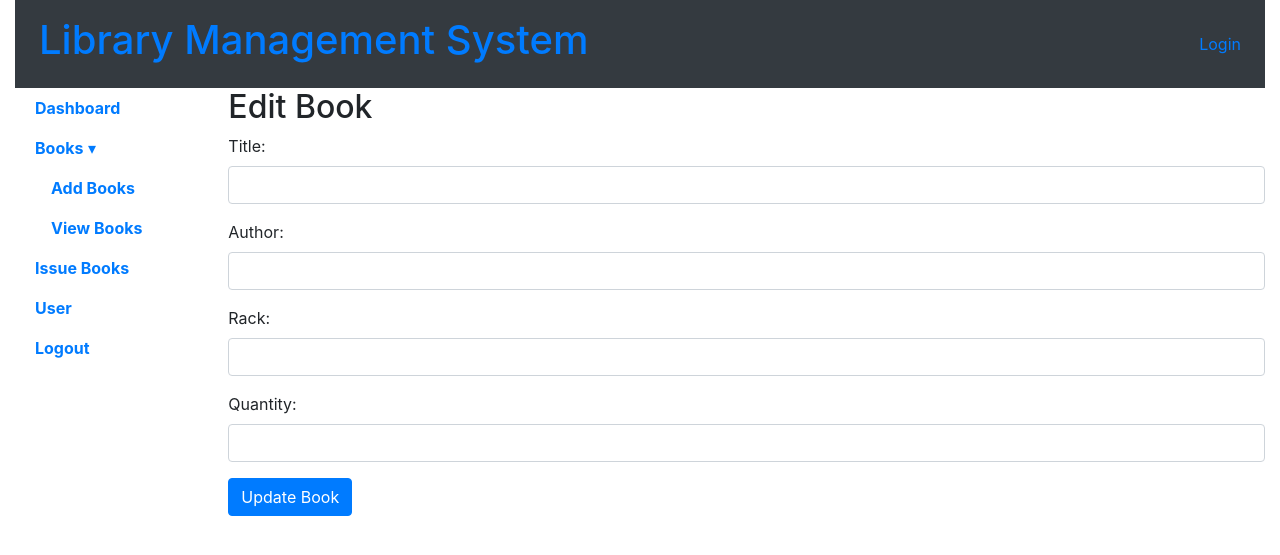
After one commit to susmithkumar/Library_Management_System, a Flask app: template templates/edit_book.html in a window 1280 px wide. The commit adds this page. Shown: the top 555 px of the page. Run offline with Flask 3, Linux system fonts and the light colour scheme; the template is opened without the code that fills it, so the values that code supplies are empty; some libraries are stand-ins or nearby versions.

Commit message:
updates books module functions

```diff
--- a/app.py
+++ b/app.py
@@ -87,6 +87,7 @@ def register():
 # Add Book Route
 @app.route('/add_book', methods=['GET', 'POST'])
 def add_book():
+    mesage = ''
     if 'loggedin' in session:  # Ensure the user is logged in
         if request.method == 'POST':
             title = request.form['title']
@@ -110,11 +111,49 @@ def add_book():
 
             # Commit the update
             mysql.connection.commit()
-            flash('Book added successfully!')
-            return redirect(url_for('dashboard'))
+            mesage = 'Book added successfully!'
+        else:
+            mesage = 'Please fill out this form!'
 
-        return render_template('add_book.html')
+        return render_template('add_book.html', mesage=mesage)
     return redirect(url_for('login'))
+
+# View Books Route
+@app.route('/view_books', methods=['GET'])
+def view_books():
+    if 'loggedin' in session:
+        cursor = mysql.connection.cursor(MySQLdb.cursors.DictCursor)
+        cursor.execute('SELECT * FROM add_book')
+        books = cursor.fetchall()  # Fetch all books
+        return render_template('view_books.html', books=books)
+    return redirect(url_for('login'))
+
+# Edit Book Route
+@app.route('/edit_book/<int:id>', methods=['GET', 'POST'])
+def edit_book(id):
+    mesage = ''
+    if 'loggedin' in session:
+        cursor = mysql.connection.cursor(MySQLdb.cursors.DictCursor)
+        if request.method == 'POST':
+            title = request.form['title']
+            author = request.form['author']
+            rack = request.form['rack']
+            quantity = request.form['quantity']
+
+            # Update book details in the database
+            cursor.execute('UPDATE add_book SET title = %s, author = %s, rack = %s, quantity = %s WHERE id = %s',
+                           (title, author, rack, quantity, id))
+            mysql.connection.commit()
+            mesage = 'Book updated successfully!'
+            return redirect(url_for('view_books', mesage=mesage))
+
+        # Fetch the book details for the given ID
+        cursor.execute('SELECT * FROM add_book WHERE id = %s', (id,))
+        book = cursor.fetchone()
+
+        return render_template('edit_book.html', book=book)
+    return redirect(url_for('login'))
+
 
 if __name__ == '__main__':
     app.run(debug=True)
--- a/templates/add_book.html
+++ b/templates/add_book.html
@@ -3,6 +3,7 @@
     <div class="container-fluid" id="main">
         {% include 'top_menus.html' %}
         <div class="row row-offcanvas row-offcanvas-left">
+            {% include 'left_menus.html' %}
             <div class="col-md-9 col-lg-10 main">
                 <h2>Add a New Book</h2>
                 <form action="{{ url_for('add_book') }}" method="POST">
--- /dev/null
+++ b/templates/edit_book.html
@@ -0,0 +1,32 @@
+{% include 'header.html' %}
+<body>
+    <div class="container-fluid" id="main">
+        {% include 'top_menus.html' %}
+        <div class="row row-offcanvas row-offcanvas-left">
+            {% include 'left_menus.html' %}
+            <div class="col-md-9 col-lg-10 main">
+                <h2>Edit Book</h2>
+                <form action="{{ url_for('edit_book', id=book.id) }}" method="POST">
+                    <div class="form-group">
+                        <label for="title">Title:</label>
+                        <input type="text" class="form-control" id="title" name="title" value="{{ book.title }}" required>
+                    </div>
+                    <div class="form-group">
+                        <label for="author">Author:</label>
+                        <input type="text" class="form-control" id="author" name="author" value="{{ book.author }}" required>
+                    </div>
+                    <div class="form-group">
+                        <label for="rack">Rack:</label>
+                        <input type="text" class="form-control" id="rack" name="rack" value="{{ book.rack }}" required>
+                    </div>
+                    <div class="form-group">
+                        <label for="quantity">Quantity:</label>
+                        <input type="number" class="form-control" id="quantity" name="quantity" value="{{ book.quantity }}" min="1" required>
+                    </div>
+                    <button type="submit" class="btn btn-primary">Update Book</button>
+                </form>
+            </div>
+        </div>
+    </div>
+</body>
+</html>
--- a/templates/left_menus.html
+++ b/templates/left_menus.html
@@ -5,10 +5,7 @@
             <a class="nav-link" href="#submenu1" data-toggle="collapse" data-target="#submenu1"><strong>Books</strong> ▾</a>
             <ul class="list-unstyled flex-column pl-3 collapse show" id="submenu1" aria-expanded="false">
                 <li class="nav-item"><a class="nav-link" href="{{ url_for('add_book') }}"><strong>Add Books</strong></a></li>
-                <li class="nav-item"><a class="nav-link" href=""><strong>Category</strong></a></li>
-                <li class="nav-item"><a class="nav-link" href=""><strong>Author</strong></a></li>
-                <li class="nav-item"><a class="nav-link" href=""><strong>Publisher</strong></a></li>
-                <li class="nav-item"><a class="nav-link" href=""><strong>Rack</strong></a></li>
+                <li class="nav-item"><a class="nav-link" href="{{ url_for('view_books') }}"><strong>View Books</strong></a></li>
             </ul>
         </li>
         <li class="nav-item"><a class="nav-link" href=""><strong>Issue Books</strong></a></li>
```
Also changed, not shown: templates/view_books.html (added, +41 -0 lines).
